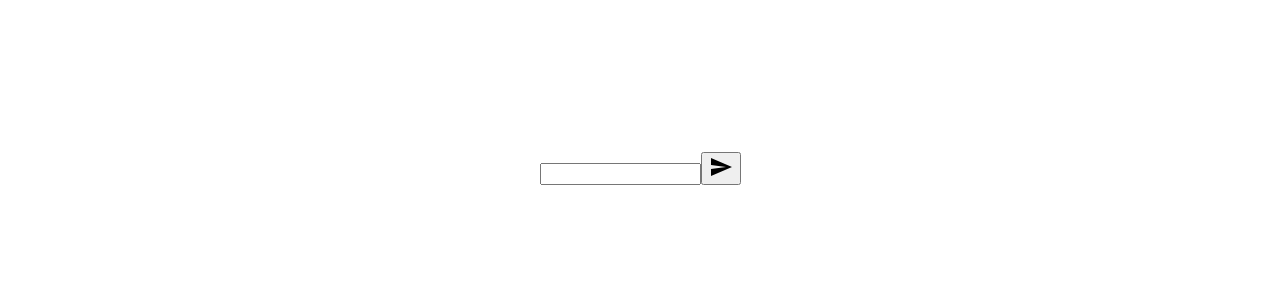
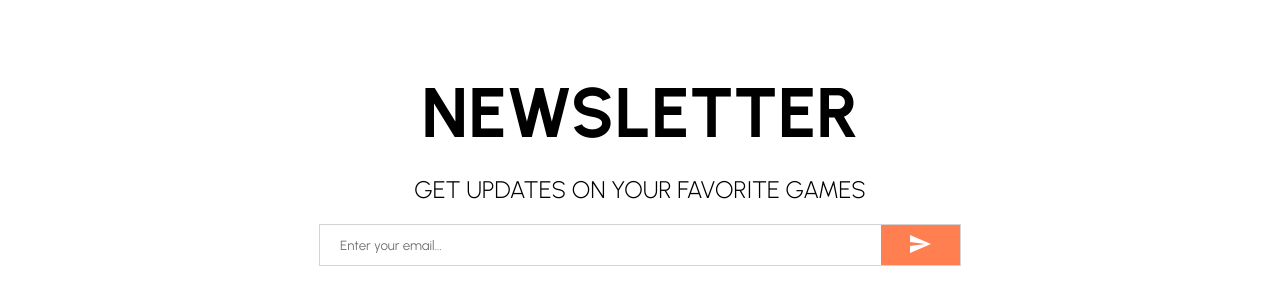
Before and after one commit to georgepapagapitos/videogames, a React (Create React App) app in the folder client/: page / in a window 1280 px wide. Shown: the part 1568-1872 px from the top of the page. Built offline with nearby package versions, Linux system fonts and the light colour scheme.

Commit message:
newsletter component styled

```diff
--- a/client/src/components/Newsletter.jsx
+++ b/client/src/components/Newsletter.jsx
@@ -11,23 +11,45 @@ const Container = styled.div`
   flex-direction: column;
 `;
 
-const Title = styled.h1``;
+const Title = styled.h1`
+  font-size: 70px;
+  margin-bottom: 20px;
+`;
 
-const Description = styled.div``;
+const Description = styled.div`
+  font-size: 24px;
+  font-weight: 300;
+  margin-bottom: 20px;
+`;
 
-const InputContainer = styled.div``;
+const InputContainer = styled.div`
+  width: 50%;
+  height: 40px;
+  display: flex;
+  justify-content: space-between;
+  border: 1px solid lightgray;
+`;
 
-const Input = styled.input``;
+const Input = styled.input`
+  border: none;
+  flex: 8;
+  padding-left: 20px;
+`;
 
-const Button = styled.button``;
+const Button = styled.button`
+  flex: 1;
+  border: none;
+  color: white;
+  background-color: coral;
+`;
 
 const Newsletter = () => {
   return (
     <Container>
-      <Title></Title>
-      <Description></Description>
+      <Title>NEWSLETTER</Title>
+      <Description>GET UPDATES ON YOUR FAVORITE GAMES</Description>
       <InputContainer>
-        <Input />
+        <Input placeholder="Enter your email..." />
         <Button>
           <SendIcon />
         </Button>
```
